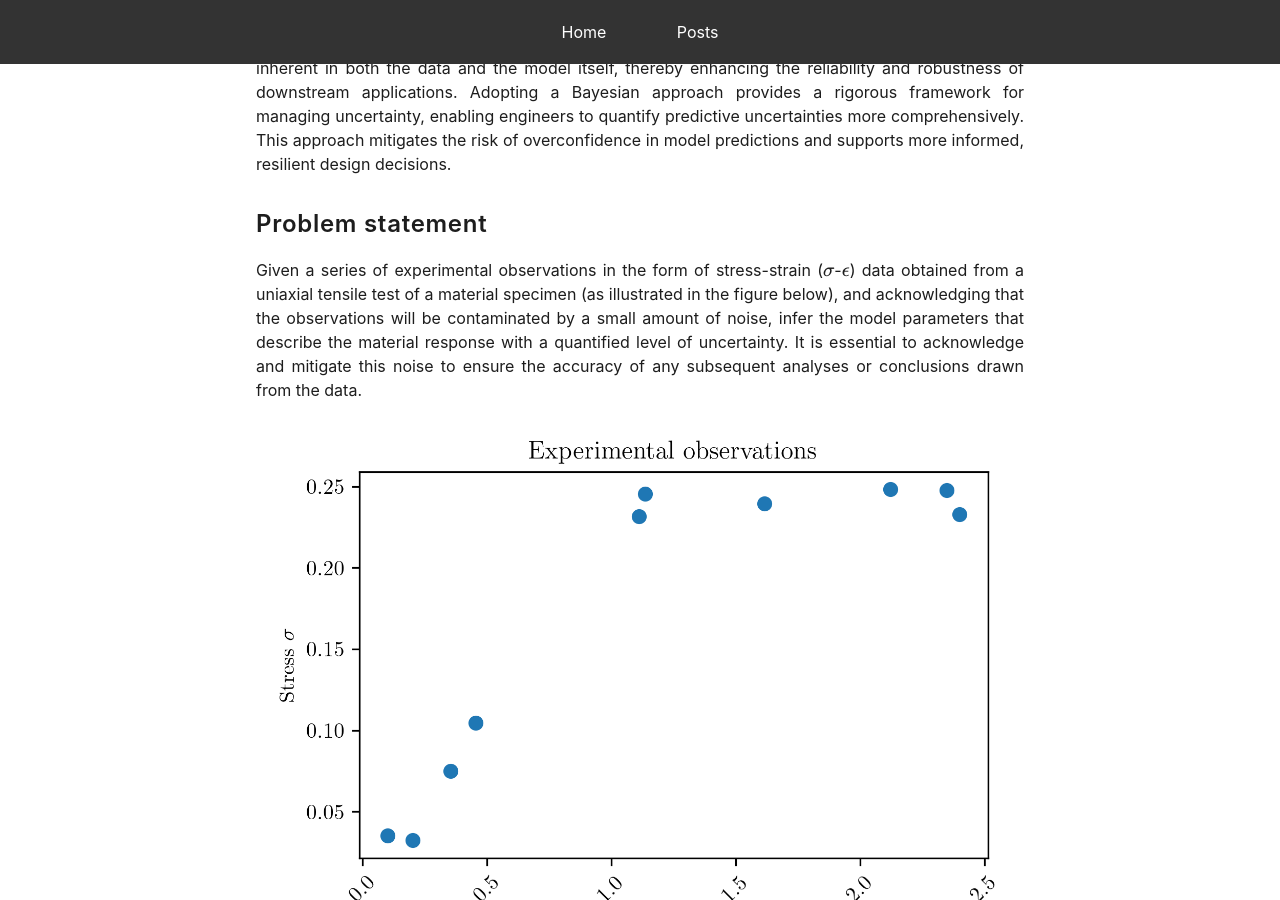
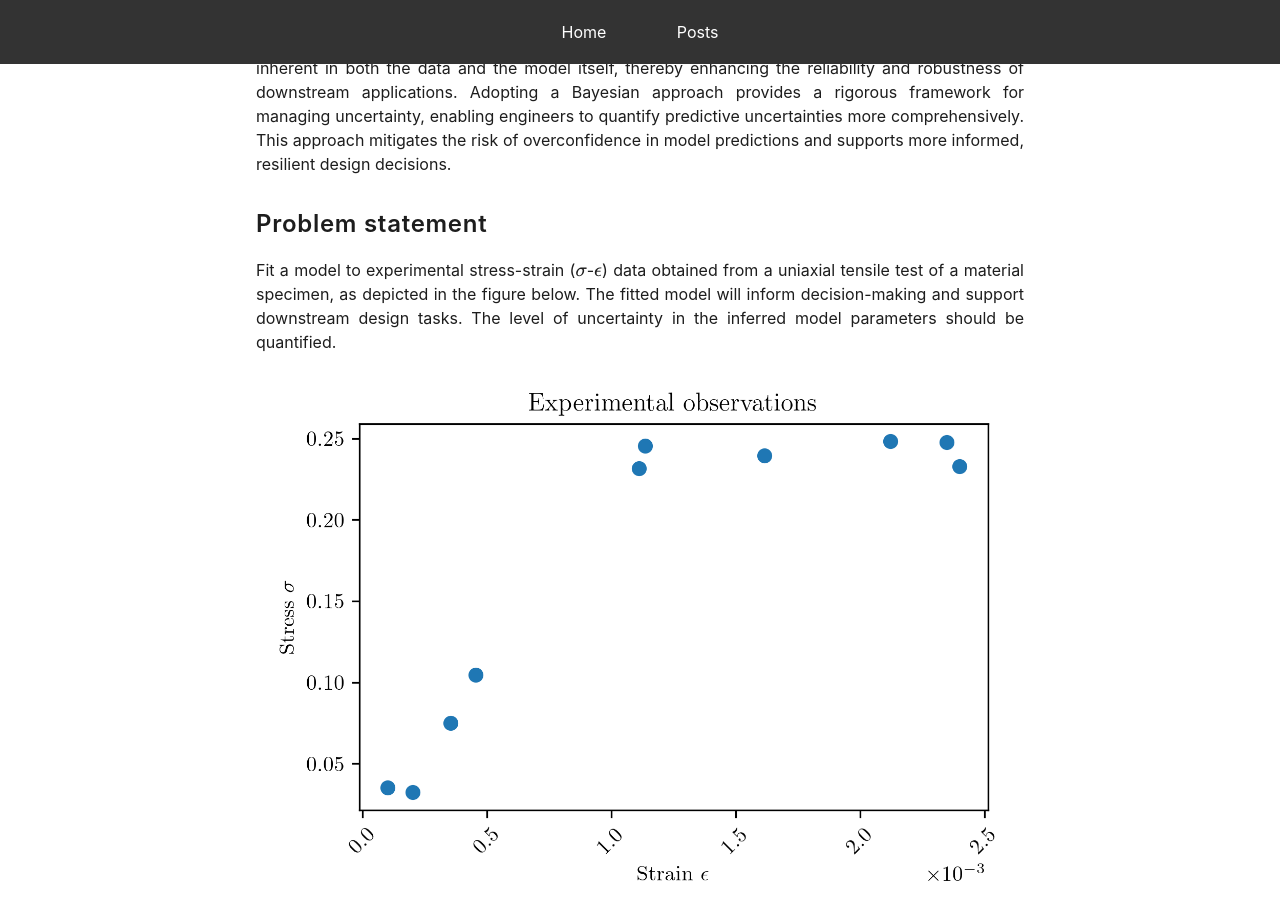
Before and after one commit to mark-hobbs/mark-hobbs.github.io, a Jekyll site: the page built from _posts/2024-12-02-bayesian-inference.md, in a window 1280 px wide and 900 px high, scrolled down 695 px. Built offline with Jekyll 4.4.1, drawn with Linux system fonts in a browser that asks for light colours; formulas are drawn with MathJax 3.

Commit message:
General updates

```diff
--- a/_posts/2024-12-02-bayesian-inference.md
+++ b/_posts/2024-12-02-bayesian-inference.md
@@ -17,9 +17,7 @@ Proper calibration ensures that a model not only fits the data but also accounts
 
 ## Problem statement
 
-<!-- Fit a model to experimental stress-strain ($\sigma$-$\epsilon$) data obtained from a uniaxial tensile test of a material specimen, as depicted in the figure below. The fitted model will inform decision-making and support downstream design tasks. It is therefore essential to account for noise in the experimental data and quantify the uncertainty in the inferred model parameters. -->
-
-Given a series of experimental observations in the form of stress-strain ($\sigma$-$\epsilon$) data obtained from a uniaxial tensile test of a material specimen (as illustrated in the figure below), and acknowledging that the observations will be contaminated by a small amount of noise, infer the model parameters that describe the material response with a quantified level of uncertainty. It is essential to acknowledge and mitigate this noise to ensure the accuracy of any subsequent analyses or conclusions drawn from the data.
+Fit a model to experimental stress-strain ($\sigma$-$\epsilon$) data obtained from a uniaxial tensile test of a material specimen, as depicted in the figure below. The fitted model will inform decision-making and support downstream design tasks. The level of uncertainty in the inferred model parameters should be quantified.
 
 ![](/assets/images/linear-elastic-perfectly-plastic-experimental-observations.png)
 
```
